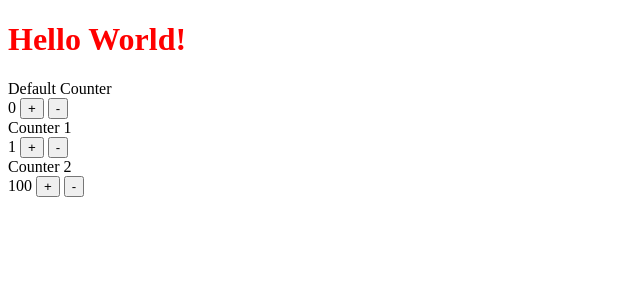
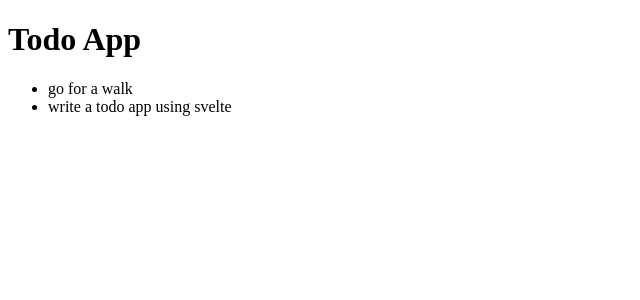
Before and after one commit to frankmeza/rust-sql-typescript-svelte-monorepo, a Svelte app: page / in a window 1280 px wide. Shown: the top 300 px of the page, without its empty margins (0-640 px from the left). Built offline with nearby package versions, Linux system fonts and the light colour scheme.

Commit message:
begin todo app; list hardcoded values

```diff
--- a/src/App.svelte
+++ b/src/App.svelte
@@ -1,24 +1,20 @@
+<!-- JAVASCRIPT LOGIC -->
 <script lang="ts">
-
-    import { writable } from "svelte/store"
-    import Counter from "./Counter.svelte"
-
-    const count = writable(100)
-    export let name: string
-
+    let todoItems: ReadonlyArray<string> = [
+        "go for a walk",
+        "write a todo app using svelte",
+    ]
 </script>
 
+<!-- HTML MARKUP -->
+<h1>Todo App</h1>
+
+<ul>
+    {#each todoItems as item}
+        <li>{item}</li>
+    {/each}
+</ul>
+
+<!-- CSS STYLES -->
 <style>
-
-    h1 {
-        color: red
-    }
-
 </style>
-
-<h1>Hello {name}!</h1>
-<p>
-  <Counter />
-  <Counter value={1}>Counter 1</Counter>
-  <Counter value={$count} step={3}>Counter 2</Counter>
-</p>
```
